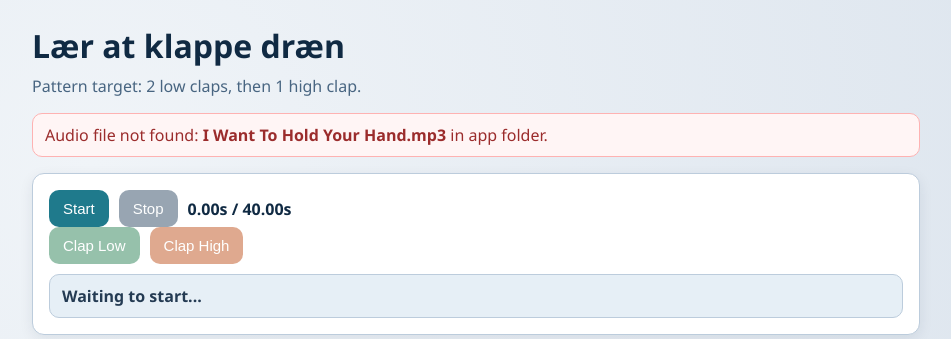
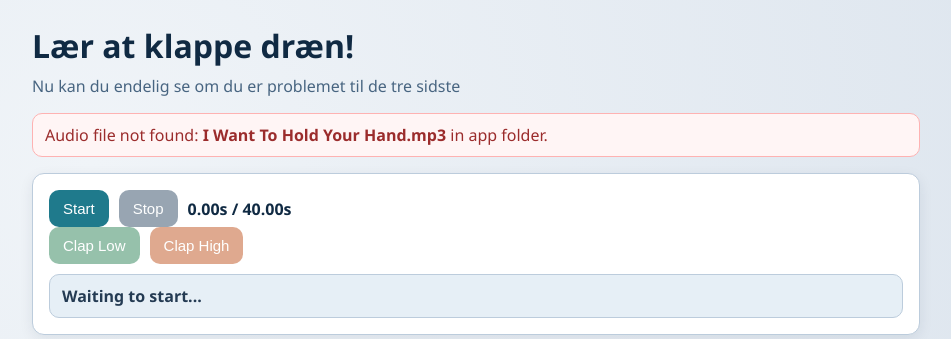
Before and after one commit to nteuchler/De3Sidste, a Flask app: page / in a window 1280 px wide. Shown: the top 339 px of the page, without its empty margins (164-1115 px from the left). Run offline with Flask 3, Linux system fonts and the light colour scheme.

Commit message:
rettet stavelser

```diff
--- a/templates/index.html
+++ b/templates/index.html
@@ -3,13 +3,13 @@
   <head>
     <meta charset="UTF-8" />
     <meta name="viewport" content="width=device-width, initial-scale=1.0" />
-    <title>Clap Trainer</title>
+    <title>Klap ordenligt dræn!</title>
     <link rel="stylesheet" href="{{ url_for('static', filename='css/styles.css') }}" />
   </head>
   <body>
     <main class="app">
-      <h1>Lær at klappe dræn</h1>
-      <p class="subtitle">Pattern target: 2 low claps, then 1 high clap.</p>
+      <h1>Lær at klappe dræn!</h1>
+      <p class="subtitle">Nu kan du endelig se om du er problemet til de tre sidste</p>
 
       {% if not audio_exists %}
       <div class="warning">
```
